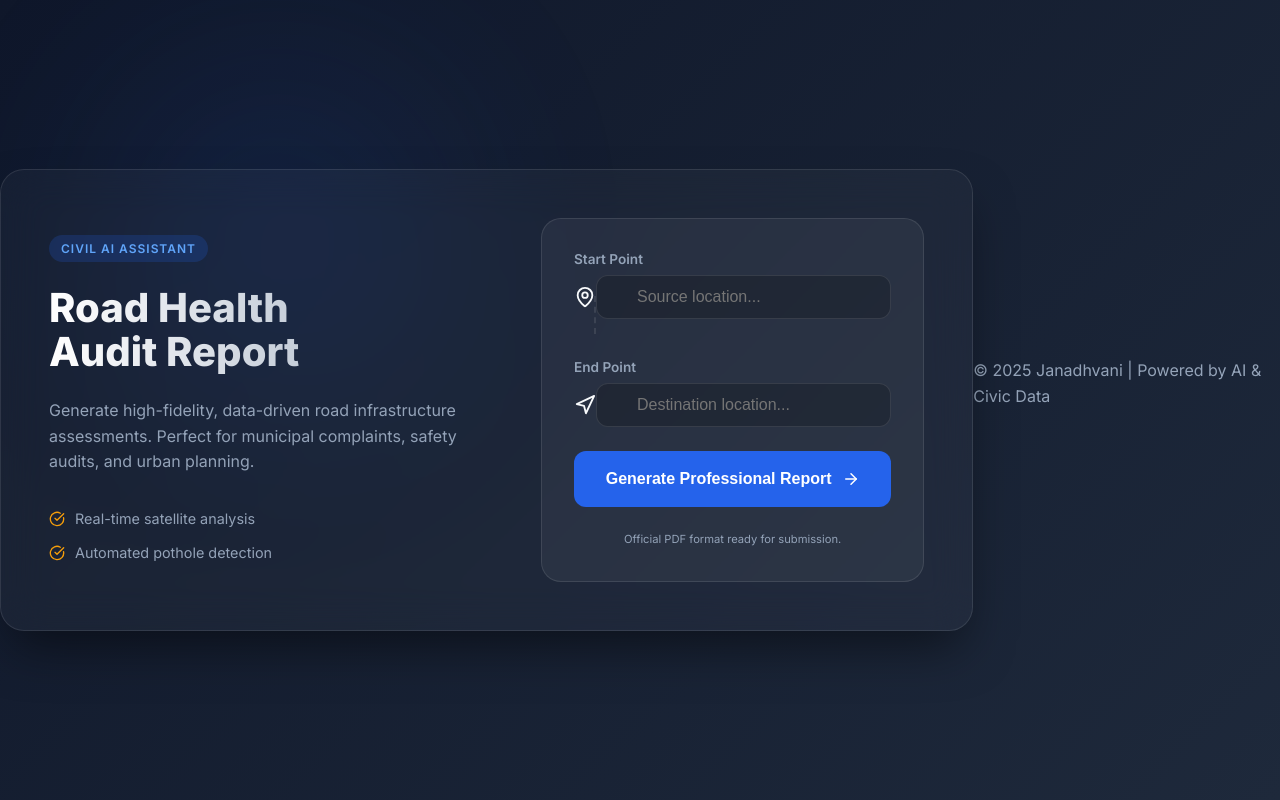
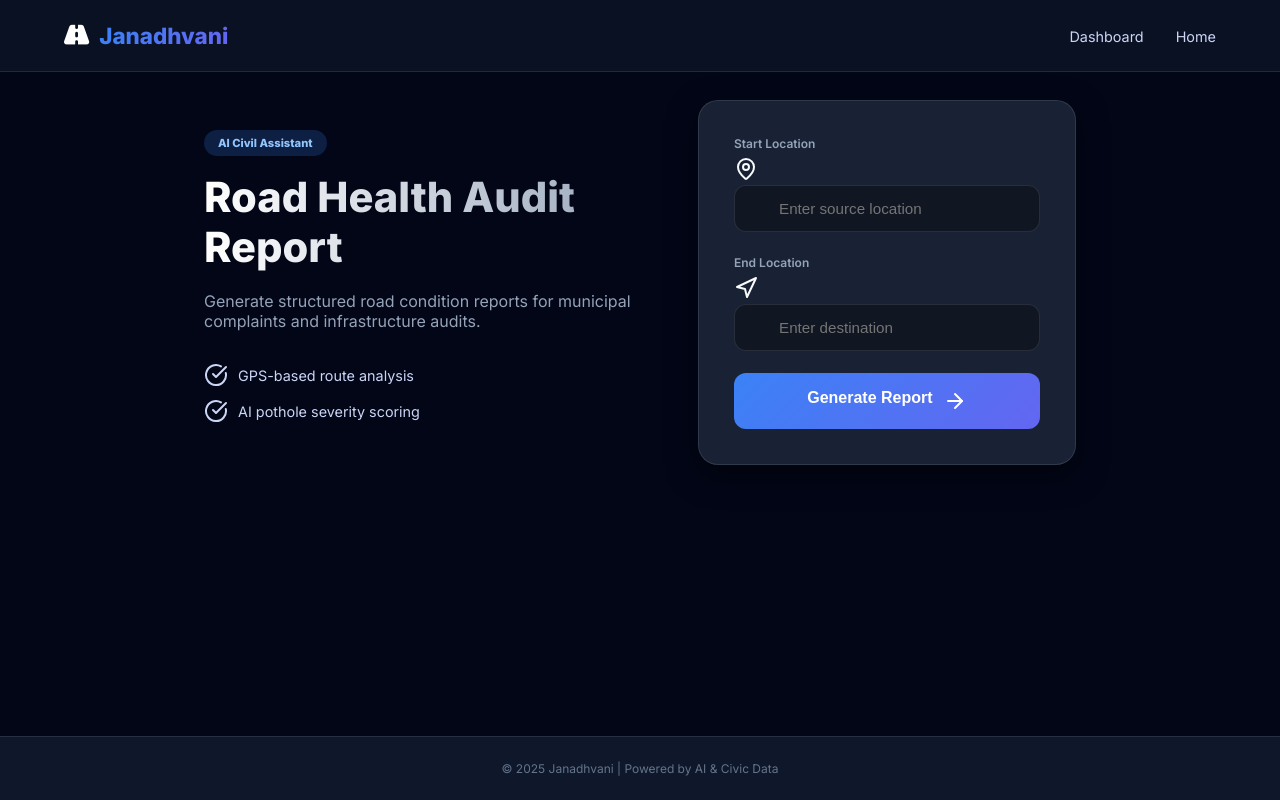
Before and after one commit to Adithya151/Pothole_Detection, a Flask app: page /report in a window 1280 px wide. Run offline with Flask 3, Linux system fonts and the light colour scheme.

Commit message:
Some changes on frontend in detec and report_form

```diff
--- a/templates/report_form.html
+++ b/templates/report_form.html
@@ -1,69 +1,110 @@
 <!DOCTYPE html>
 <html lang="en">
 <head>
-  <meta charset="UTF-8">
+  <meta charset="UTF-8" />
   <meta name="viewport" content="width=device-width, initial-scale=1.0">
-  <title>Road Health Reporter | Professional Infrastructure Audit</title>
-  <!-- Google Fonts for professional typography -->
+  <title>Generate Report | Janadhvani</title>
+
+  <!-- Fonts & Icons -->
   <link href="https://fonts.googleapis.com/css2?family=Inter:wght@300;400;600;800&display=swap" rel="stylesheet">
-  <!-- Lucide Icons for visual cues -->
+  <link rel="stylesheet" href="https://cdnjs.cloudflare.com/ajax/libs/font-awesome/6.5.0/css/all.min.css">
   <script src="https://unpkg.com/lucide@latest"></script>
+
   <style>
+    /* ========== VARIABLES ========== */
     :root {
-      --primary: #2563eb;
-      --primary-hover: #1d4ed8;
-      --accent: #f59e0b;
-      --bg-gradient: linear-gradient(135deg, #0f172a 0%, #1e293b 100%);
-      --glass: rgba(255, 255, 255, 0.03);
-      --glass-border: rgba(255, 255, 255, 0.1);
-      --text-main: #f8fafc;
-      --text-muted: #94a3b8;
+      --primary: #3b82f6;
+      --secondary: #6366f1;
+      --accent: #f43f5e;
+      --dark: #0f172a;
+      --darker: #020617;
+      --light: #f8fafc;
+      --glass: rgba(15, 23, 42, 0.7);
+      --border: rgba(255,255,255,0.1);
+      --shadow: 0 10px 30px rgba(0,0,0,0.5);
     }
 
-    * { box-sizing: border-box; margin: 0; padding: 0; }
+    * {
+      margin: 0;
+      padding: 0;
+      box-sizing: border-box;
+    }
 
     body {
       font-family: 'Inter', sans-serif;
-      background: var(--bg-gradient);
-      background-attachment: fixed;
-      color: var(--text-main);
+      background: var(--darker);
+      color: var(--light);
       min-height: 100vh;
       display: flex;
-      align-items: center;
-      justify-content: center;
-      overflow-x: hidden;
+      flex-direction: column;
     }
 
-    /* Decorative background elements */
-    body::before {
-      content: "";
-      position: absolute;
-      width: 300px;
-      height: 300px;
-      background: var(--primary);
-      filter: blur(120px);
-      border-radius: 50%;
-      top: 10%;
-      left: 10%;
-      opacity: 0.15;
-      z-index: -1;
+    /* ========== NAVBAR ========== */
+    .navbar {
+      position: fixed;
+      top: 0;
+      width: 100%;
+      height: 72px;
+      background: var(--glass);
+      backdrop-filter: blur(12px);
+      border-bottom: 1px solid var(--border);
+      display: flex;
+      align-items: center;
+      justify-content: space-between;
+      padding: 0 5%;
+      z-index: 1000;
     }
 
+    .logo {
+      display: flex;
+      align-items: center;
+      gap: 10px;
+      font-size: 1.4rem;
+      font-weight: 800;
+      color: white;
+      text-decoration: none;
+    }
+
+    .logo span {
+      background: linear-gradient(to right, var(--primary), var(--secondary));
+      -webkit-background-clip: text;
+      color: transparent;
+    }
+
+    .nav-links {
+      display: flex;
+      gap: 2rem;
+      list-style: none;
+    }
+
+    .nav-links a {
+      font-size: 0.9rem;
+      color: #cbd5f5;
+      text-decoration: none;
+      transition: 0.3s;
+    }
+
+    .nav-links a:hover {
+      color: var(--primary);
+    }
+
+    /* ========== PAGE OFFSET (IMPORTANT FIX) ========== */
+    .page-offset {
+      padding-top: 100px; /* Navbar height + spacing */
+      flex: 1;
+    }
+
+    /* ========== MAIN CONTAINER ========== */
     .container {
-      width: 90%;
       max-width: 1000px;
+      margin: auto;
       display: grid;
       grid-template-columns: 1.2fr 1fr;
-      gap: 2rem;
-      background: var(--glass);
-      backdrop-filter: blur(20px);
-      border: 1px solid var(--glass-border);
-      border-radius: 24px;
-      padding: 3rem;
-      box-shadow: 0 25px 50px -12px rgba(0, 0, 0, 0.5);
+      gap: 2.5rem;
+      padding: 0 5%;
     }
 
-    /* Left Side: Info */
+    /* ========== INFO SECTION ========== */
     .info-section {
       display: flex;
       flex-direction: column;
@@ -71,190 +112,205 @@
     }
 
     .badge {
-      display: inline-block;
-      background: rgba(37, 99, 235, 0.2);
-      color: #60a5fa;
-      padding: 6px 12px;
-      border-radius: 100px;
-      font-size: 0.75rem;
-      font-weight: 600;
-      text-transform: uppercase;
-      letter-spacing: 1px;
-      margin-bottom: 1.5rem;
       width: fit-content;
+      padding: 6px 14px;
+      border-radius: 999px;
+      font-size: 0.7rem;
+      font-weight: 700;
+      background: rgba(59,130,246,0.2);
+      color: #93c5fd;
+      margin-bottom: 1rem;
     }
 
     h1 {
-      font-size: 2.5rem;
+      font-size: 2.6rem;
       font-weight: 800;
-      line-height: 1.1;
-      margin-bottom: 1.5rem;
+      margin-bottom: 1.2rem;
       background: linear-gradient(to right, #fff, #94a3b8);
       -webkit-background-clip: text;
-      -webkit-text-fill-color: transparent;
+      color: transparent;
     }
 
-    p {
-      color: var(--text-muted);
-      line-height: 1.6;
+    .description {
+      color: #94a3b8;
+      font-size: 1rem;
       margin-bottom: 2rem;
     }
 
-    /* Right Side: Form */
+    .feature {
+      display: flex;
+      align-items: center;
+      gap: 10px;
+      font-size: 0.9rem;
+      color: #cbd5f5;
+      margin-bottom: 12px;
+    }
+
+    /* ========== FORM CARD ========== */
     .form-card {
-      background: rgba(255, 255, 255, 0.05);
-      padding: 2rem;
+      background: rgba(30,41,59,0.85);
+      backdrop-filter: blur(14px);
+      padding: 2.2rem;
       border-radius: 20px;
-      border: 1px solid var(--glass-border);
+      border: 1px solid var(--border);
+      box-shadow: var(--shadow);
     }
 
     .input-group {
-      margin-bottom: 1.5rem;
-      position: relative;
+      margin-bottom: 1.4rem;
     }
 
-    .input-group label {
+    label {
+      font-size: 0.75rem;
+      font-weight: 600;
+      color: #94a3b8;
+      margin-bottom: 6px;
       display: block;
-      font-size: 0.85rem;
-      font-weight: 600;
-      margin-bottom: 0.5rem;
-      color: var(--text-muted);
     }
 
     .input-wrapper {
       position: relative;
-      display: flex;
-      align-items: center;
     }
 
     .input-wrapper i {
       position: absolute;
-      left: 12px;
+      left: 14px;
+      top: 50%;
+      transform: translateY(-50%);
       color: var(--primary);
-      width: 18px;
     }
 
     input {
       width: 100%;
-      background: rgba(0, 0, 0, 0.2);
-      border: 1px solid var(--glass-border);
+      padding: 14px 14px 14px 44px;
       border-radius: 12px;
-      padding: 12px 12px 12px 40px;
+      border: 1px solid var(--border);
+      background: rgba(0,0,0,0.35);
       color: white;
-      font-size: 1rem;
-      transition: all 0.3s ease;
+      font-size: 0.95rem;
     }
 
     input:focus {
       outline: none;
       border-color: var(--primary);
-      background: rgba(0, 0, 0, 0.4);
-      box-shadow: 0 0 0 4px rgba(37, 99, 235, 0.1);
     }
 
     .btn-submit {
       width: 100%;
-      background: var(--primary);
-      color: white;
-      border: none;
       padding: 16px;
       border-radius: 12px;
+      background: linear-gradient(135deg, var(--primary), var(--secondary));
+      border: none;
+      color: white;
+      font-weight: 700;
       font-size: 1rem;
-      font-weight: 600;
-      cursor: pointer;
       display: flex;
-      align-items: center;
       justify-content: center;
       gap: 10px;
-      transition: all 0.3s ease;
-      margin-top: 1rem;
+      cursor: pointer;
     }
 
-    .btn-submit:hover {
-      background: var(--primary-hover);
-      transform: translateY(-2px);
-      box-shadow: 0 10px 20px -5px rgba(37, 99, 235, 0.4);
+    /* ========== FOOTER ========== */
+    footer {
+      text-align: center;
+      padding: 1.5rem;
+      font-size: 0.75rem;
+      color: #64748b;
+      background: var(--dark);
+      border-top: 1px solid var(--border);
     }
 
-    .road-line {
-      position: absolute;
-      left: 20px;
-      top: 45px;
-      bottom: -15px;
-      width: 2px;
-      border-left: 2px dashed var(--glass-border);
-      z-index: 0;
-    }
-
-    /* Responsive */
+    /* ========== MOBILE ========== */
     @media (max-width: 768px) {
       .container {
         grid-template-columns: 1fr;
-        padding: 2rem;
+        gap: 2rem;
       }
-      .info-section { text-align: center; align-items: center; }
-      h1 { font-size: 2rem; }
+
+      h1 {
+        font-size: 2rem;
+        text-align: center;
+      }
+
+      .info-section {
+        text-align: center;
+      }
+
+      .nav-links {
+        display: none;
+      }
     }
   </style>
 </head>
+
 <body>
 
+<!-- NAVBAR -->
+<nav class="navbar">
+  <a href="/" class="logo">
+    <i class="fa-solid fa-road"></i>
+    <span>Janadhvani</span>
+  </a>
+  <ul class="nav-links">
+    <li><a href="/detect-page">Dashboard</a></li>
+    <li><a href="/">Home</a></li>
+  </ul>
+</nav>
+
+<!-- PAGE CONTENT -->
+<div class="page-offset">
   <div class="container">
-  <!-- Brand Side -->
+
     <div class="info-section">
-    <span class="badge">Civil AI Assistant</span>
-    <h1>Road Health <br>Audit Report</h1>
-    <p>Generate high-fidelity, data-driven road infrastructure assessments. Perfect for municipal complaints, safety audits, and urban planning.</p>
+      <span class="badge">AI Civil Assistant</span>
+      <h1>Road Health Audit Report</h1>
+      <p class="description">
+        Generate structured road condition reports for municipal complaints and infrastructure audits.
+      </p>
 
-    <!-- Feature list -->
-    <div style="font-size: 0.9rem; color: var(--text-muted);">
-        <div style="display:flex; align-items:center; gap:10px; margin-bottom: 10px;">
-            <i data-lucide="check-circle" style="width:16px; color:var(--accent)"></i> Real-time satellite analysis
+      <div class="feature">
+        <i data-lucide="check-circle"></i> GPS-based route analysis
       </div>
-        <div style="display:flex; align-items:center; gap:10px;">
-            <i data-lucide="check-circle" style="width:16px; color:var(--accent)"></i> Automated pothole detection
-        </div>
+      <div class="feature">
+        <i data-lucide="check-circle"></i> AI pothole severity scoring
       </div>
     </div>
 
-  <!-- Form Side -->
     <div class="form-card">
       <form method="POST" action="/generate-report">
 
         <div class="input-group">
-        <label>Start Point</label>
+          <label>Start Location</label>
           <div class="input-wrapper">
             <i data-lucide="map-pin"></i>
-          <input type="text" name="source" required placeholder="Source location...">
+            <input type="text" name="source" required placeholder="Enter source location">
           </div>
-        <div class="road-line"></div>
         </div>
 
-      <div class="input-group" style="margin-top: 2.5rem;">
-        <label>End Point</label>
+        <div class="input-group">
+          <label>End Location</label>
           <div class="input-wrapper">
             <i data-lucide="navigation"></i>
-          <input type="text" name="destination" required placeholder="Destination location...">
+            <input type="text" name="destination" required placeholder="Enter destination">
           </div>
         </div>
 
         <button type="submit" class="btn-submit">
-        <span>Generate Professional Report</span>
-        <i data-lucide="arrow-right" style="width: 18px;"></i>
+          Generate Report
+          <i data-lucide="arrow-right"></i>
         </button>
       </form>
+    </div>
 
-    <p style="font-size: 0.7rem; text-align: center; margin-top: 1.5rem; margin-bottom: 0;">
-      Official PDF format ready for submission.
-    </p>
   </div>
 </div>
+
+<!-- FOOTER -->
 <footer>
-  <p>© 2025 Janadhvani | Powered by AI & Civic Data</p>
+  © 2025 Janadhvani | Powered by AI & Civic Data
 </footer>
 
 <script>
-  // Initialize Lucide icons
   lucide.createIcons();
 </script>
 
```
Also changed, not shown: templates/detect.html (+12 -14 lines), uploads/capture.jpg, 1 other file. Lines whose indentation alone changed are shown as unchanged.
